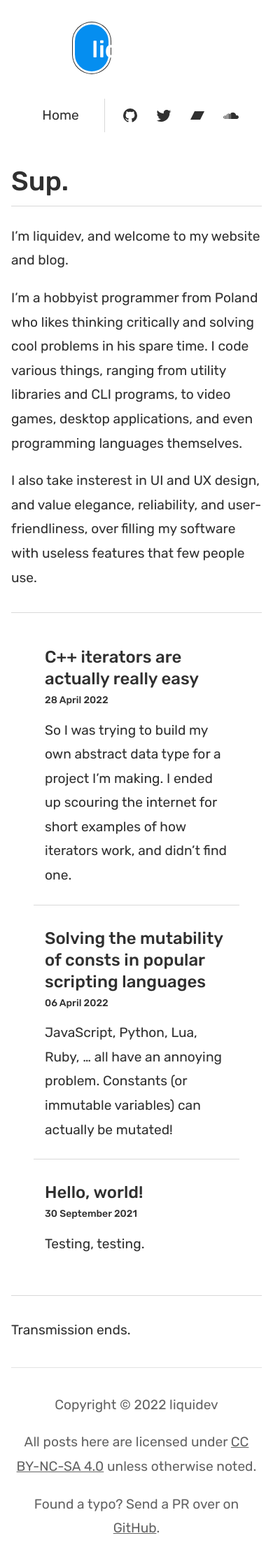
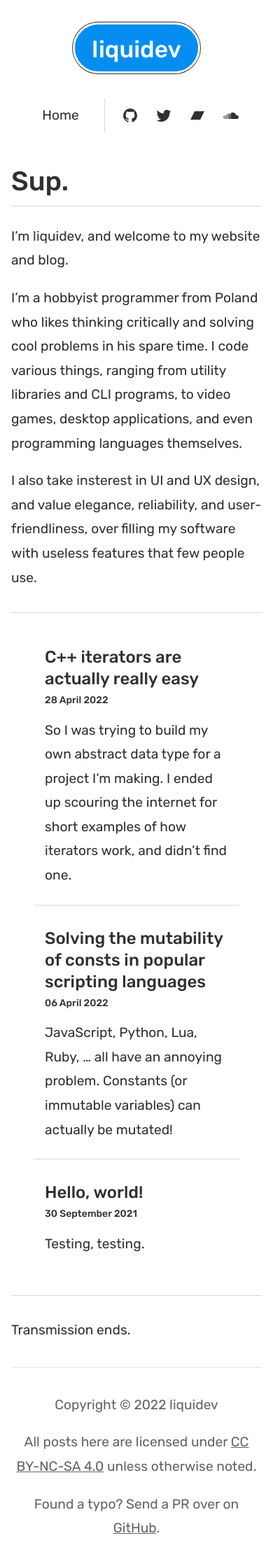
Before and after one commit to liquidev/liquidev.github.io, a Jekyll site: the page built from index.md, in a window 390 px wide. Shown: the whole page at 70% size. Built offline with Jekyll 4.4.1, drawn with Linux system fonts in a browser that asks for light colours.

Commit message:
fix responsiveness

```diff
--- a/_sass/main.scss
+++ b/_sass/main.scss
@@ -173,7 +173,6 @@ body {
    }
 
    .name-box {
-      width: calc(100% - 128px);
       text-align: center;
       margin-bottom: 32px;
       margin-right: 0;
```
